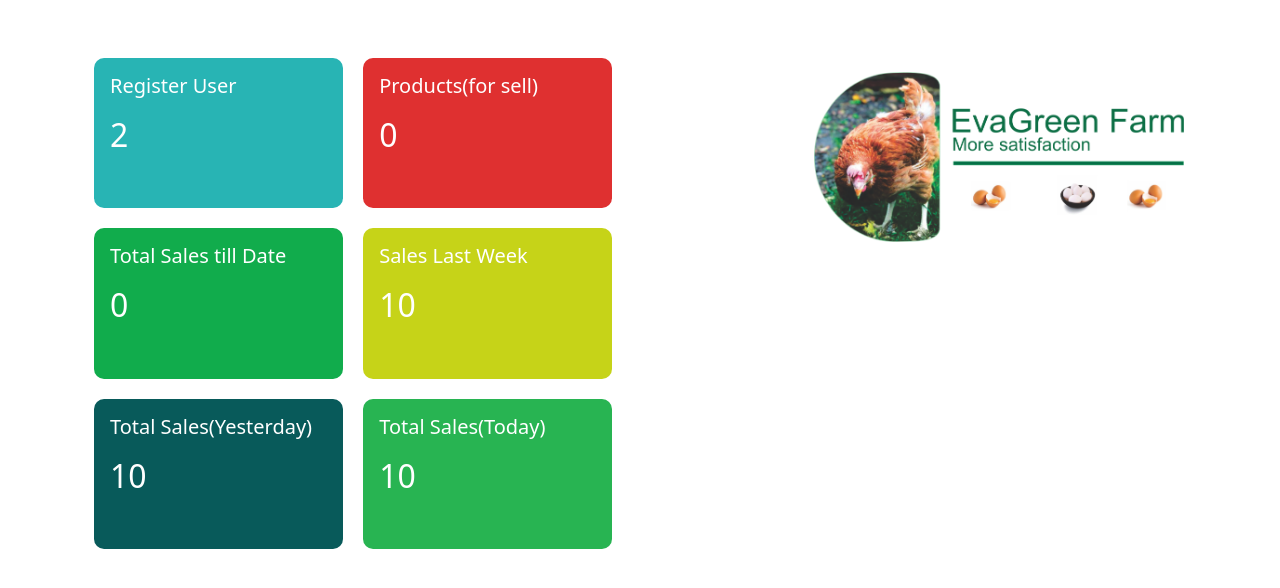
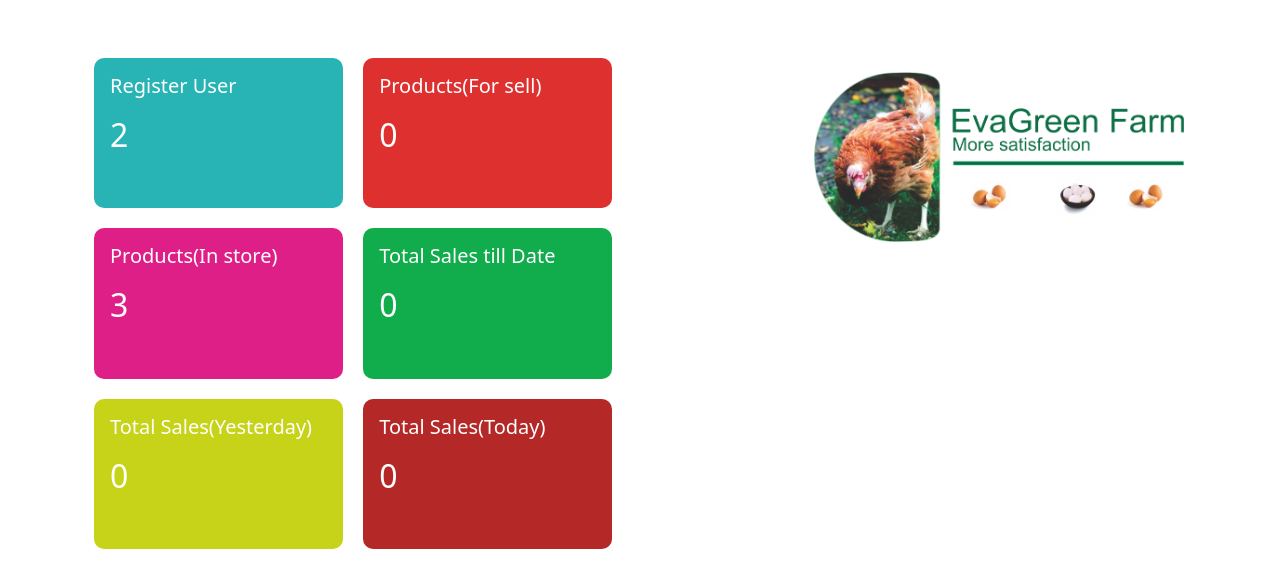
Before and after one commit to DamaMichaelYohanna/poultry-management-system, a Django app: page / in a window 1280 px wide. Shown: the part 56-644 px from the top of the page. Run offline with Django 4.2, Linux system fonts and the light colour scheme; data comes from the database, SQL or seed files in the repository; data that the repository does not hold is empty.

Commit message:
updated all index html file

```diff
--- a/main/template/index.html
+++ b/main/template/index.html
@@ -25,8 +25,20 @@
             color: white;
           "
         >
-          <h5 style="padding-bottom: 10px">Products(for sell)</h5>
+          <h5 style="padding-bottom: 10px">Products(For sell)</h5>
           <h2 style="padding-bottom: 30px">{{total_product}}</h2>
+        </div>
+        <div
+          class="col-md-5 pt-3 ps-3 pe-3 pb-3"
+          style="
+            background-color: rgb(223, 31, 136);
+            border-radius: 10px;
+            margin: 10px 10px 10px 10px;
+            color: white;
+          "
+        >
+          <h5 style="padding-bottom: 10px">Products(In store)</h5>
+          <h2 style="padding-bottom: 30px">{{store}}</h2>
         </div>
         <div
           class="col-md-5 pt-3 ps-3 pe-3 pb-3"
@@ -49,32 +61,20 @@
             color: white;
           "
         >
-          <h5 style="padding-bottom: 10px">Sales Last Week</h5>
-          <h2 style="padding-bottom: 30px">10</h2>
+          <h5 style="padding-bottom: 10px">Total Sales(Yesterday)</h5>
+          <h2 style="padding-bottom: 30px">{{yesterday_sum}}</h2>
         </div>
         <div
           class="col-md-5 pt-3 ps-3 pe-3 pb-3"
           style="
-            background-color: rgb(8, 90, 90);
-            border-radius: 10px;
-            margin: 10px 10px 10px 10px;
-            color: white;
-          "
-        >
-          <h5 style="padding-bottom: 10px">Total Sales(Yesterday)</h5>
-          <h2 style="padding-bottom: 30px">10</h2>
-        </div>
-        <div
-          class="col-md-5 pt-3 ps-3 pe-3 pb-3"
-          style="
-            background-color: rgb(40, 180, 82);
+            background-color: rgb(180, 40, 40);
             border-radius: 10px;
             margin: 10px 10px 10px 10px;
             color: white;
           "
         >
           <h5 style="padding-bottom: 10px">Total Sales(Today)</h5>
-          <h2 style="padding-bottom: 30px">10</h2>
+          <h2 style="padding-bottom: 30px">{{today_sum}}</h2>
         </div>
       </div>
     </div>
```
